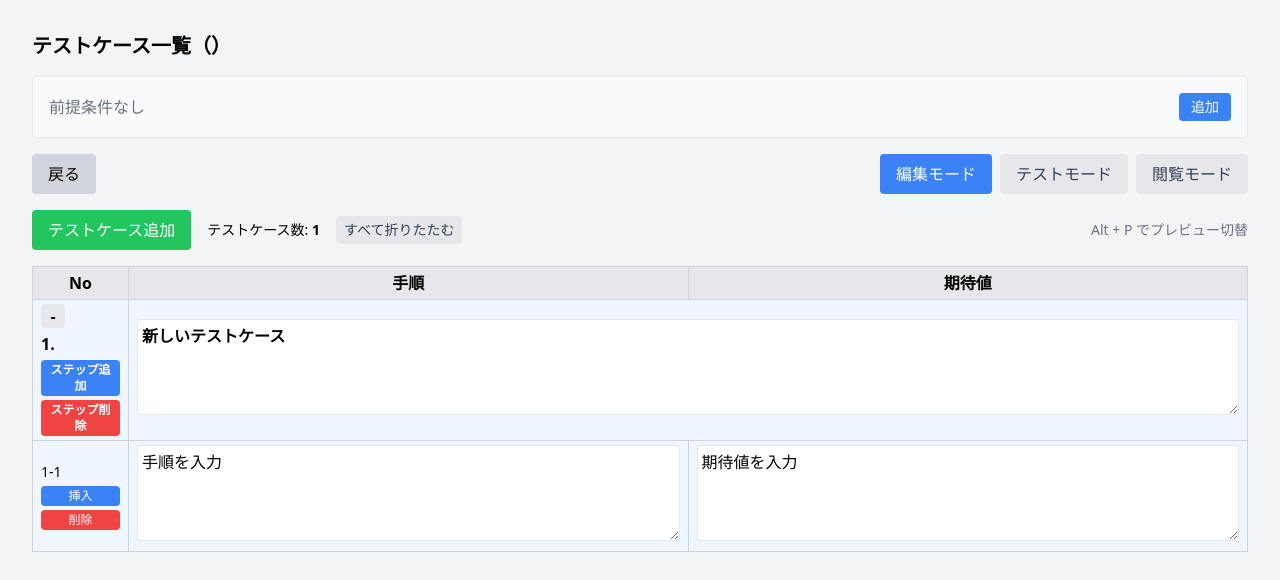
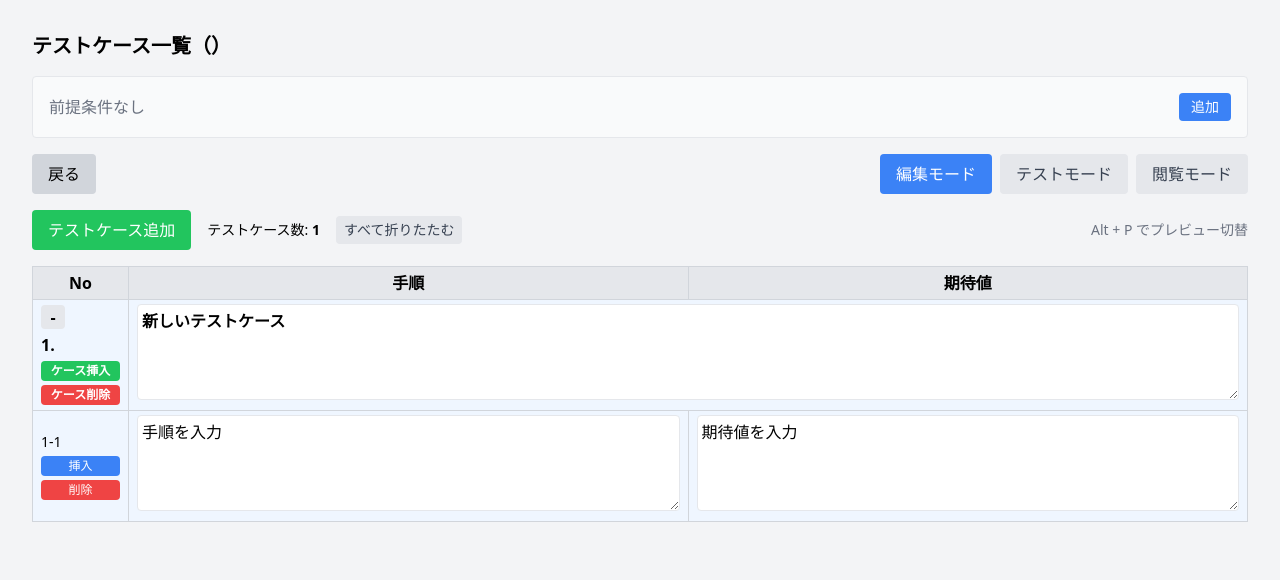
Before and after one commit to boardsnowing/CheckMate, a React (Vite) app: page /test-cases/1 in a window 1280 px wide. Both pictures are taken after a click on the button "テストケース追加". Shown: the top 580 px of the page. Built offline with nearby package versions, Linux system fonts and the light colour scheme; what @react-pdf/renderer would draw is missing.

Commit message:
fix: テストステップの追加からテストケースの挿入機能に変更

```diff
--- a/src/components/TestCaseEdit.tsx
+++ b/src/components/TestCaseEdit.tsx
@@ -28,9 +28,9 @@ const TestCaseEdit: React.FC<TestCaseEditProps> = ({
   };
 
   const toggleCollapse = (caseIndex: number) => {
-    setCollapsedCases(prev =>
+    setCollapsedCases((prev) =>
       prev.includes(caseIndex)
-        ? prev.filter(i => i !== caseIndex)
+        ? prev.filter((i) => i !== caseIndex)
         : [...prev, caseIndex]
     );
   };
@@ -64,12 +64,18 @@ const TestCaseEdit: React.FC<TestCaseEditProps> = ({
     onTestCaseChange(updatedCases);
   };
 
-  // テストケースにステップを追加（末尾に追加）
-  const addStep = (caseIndex: number) => {
+  // 指定位置にテストケースを挿入
+  const insertTestCase = (caseIndex: number) => {
     const updatedCases = [...testCases];
-    updatedCases[caseIndex].steps.push({
-      step: "新しい手順",
-      expected: "期待値",
+    updatedCases.splice(caseIndex + 1, 0, {
+      id: `tc-${testCases.length + 1}`,
+      name: "新しいテストケース",
+      steps: [
+        {
+          step: "手順を入力",
+          expected: "期待値を入力",
+        },
+      ],
     });
     onTestCaseChange(updatedCases);
   };
@@ -117,13 +123,16 @@ const TestCaseEdit: React.FC<TestCaseEditProps> = ({
           </button>
           <div className="flex items-center gap-4">
             <div className="text-sm">
-              テストケース数: <span className="font-bold">{testCases.length}</span>
+              テストケース数:{" "}
+              <span className="font-bold">{testCases.length}</span>
             </div>
             <button
               onClick={toggleAllCollapse}
               className="px-2 py-1 bg-gray-200 text-gray-700 rounded hover:bg-gray-300 text-sm"
             >
-              {collapsedCases.length === testCases.length ? "すべて展開" : "すべて折りたたむ"}
+              {collapsedCases.length === testCases.length
+                ? "すべて展開"
+                : "すべて折りたたむ"}
             </button>
           </div>
         </div>
@@ -160,16 +169,16 @@ const TestCaseEdit: React.FC<TestCaseEditProps> = ({
                   <div className="flex flex-col space-y-1">
                     <span>{caseIndex + 1}.</span>
                     <button
-                      onClick={() => addStep(caseIndex)}
-                      className="px-1 py-0.5 bg-blue-500 text-white rounded text-xs"
+                      onClick={() => insertTestCase(caseIndex)}
+                      className="px-1 py-0.5 bg-green-500 text-white rounded text-xs"
                     >
-                      ステップ追加
+                      ケース挿入
                     </button>
                     <button
                       onClick={() => deleteTestCase(caseIndex)}
                       className="px-1 py-0.5 bg-red-500 text-white rounded text-xs"
                     >
-                      ステップ削除
+                      ケース削除
                     </button>
                   </div>
                 </td>
@@ -195,7 +204,8 @@ const TestCaseEdit: React.FC<TestCaseEditProps> = ({
                 </td>
               </tr>
               {/* テストケースのステップ */}
-              {!collapsedCases.includes(caseIndex) && testCase.steps.map((step, stepIndex) => (
+              {!collapsedCases.includes(caseIndex) &&
+                testCase.steps.map((step, stepIndex) => (
                   <tr
                     key={`${caseIndex}-step-${stepIndex}`}
                     className={`border border-gray-300 ${
```
Lines whose indentation alone changed are shown as unchanged.
